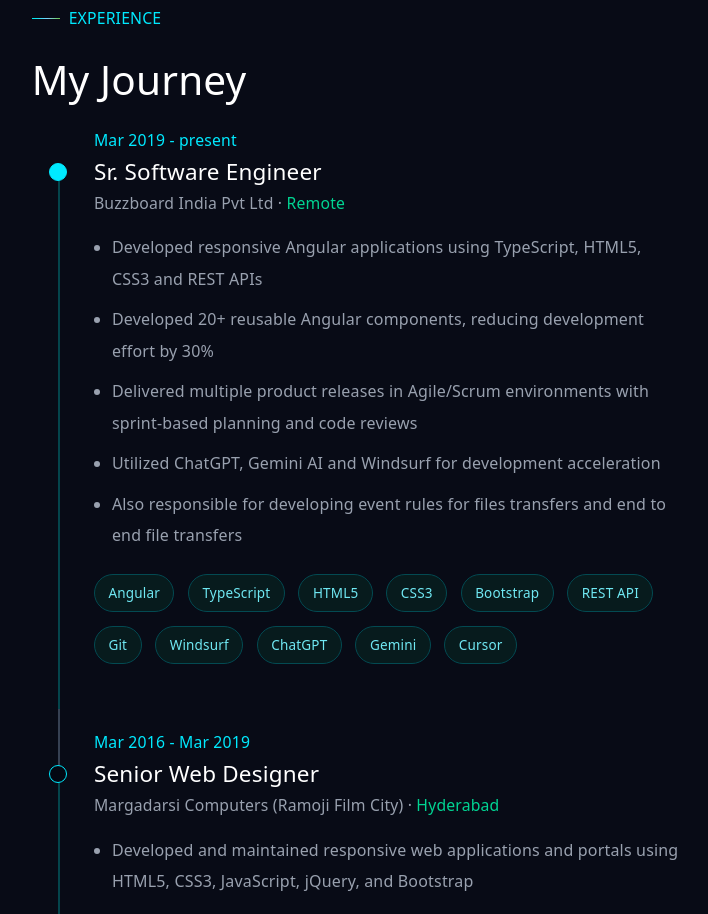
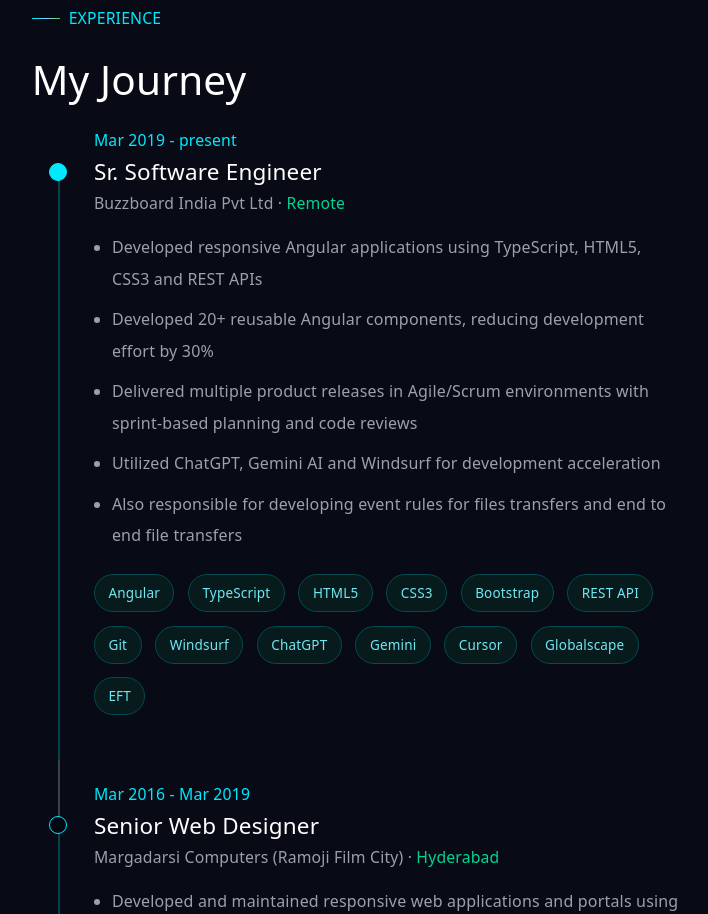
Before and after one commit to srinivas-irri/portfolio, a React (Vite) app: page / in a window 1280 px wide. Shown: the part 2360-3274 px from the top of the page, without its empty margins (222-930 px from the left). Built offline with nearby package versions, Linux system fonts and the light colour scheme; no server answers.

Commit message:
skills added

```diff
--- a/src/data/portfolioData.js
+++ b/src/data/portfolioData.js
@@ -62,7 +62,7 @@ Strong problem-solving skills with extensive experience collaborating in <strong
          "Utilized ChatGPT, Gemini AI and Windsurf for development acceleration",
          "Also responsible for developing event rules for files transfers and end to end file transfers"
       ],
-      technologies: ["Angular", "TypeScript", "HTML5", "CSS3", "Bootstrap", "REST API", "Git", "Windsurf", "ChatGPT", "Gemini", "Cursor"]
+      technologies: ["Angular", "TypeScript", "HTML5", "CSS3", "Bootstrap", "REST API", "Git", "Windsurf", "ChatGPT", "Gemini", "Cursor", "Globalscape", "EFT"]
     },
     {
       serialNo: "2",
```
